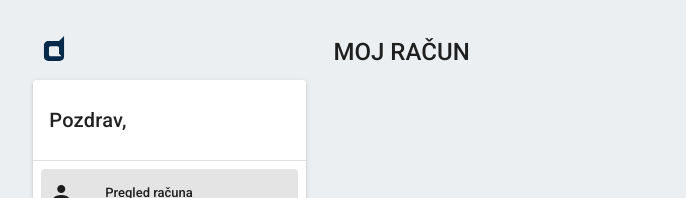
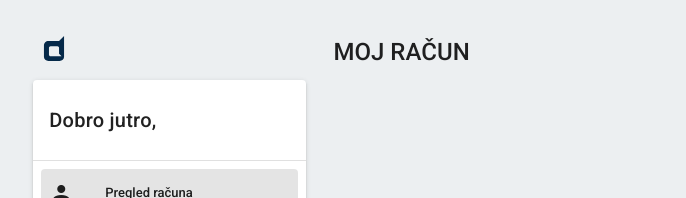
Before and after one commit to AidarKarimov315/Ecommerce-App-Vue, a Vue app: page /moj-racun in a window 1280 px wide. Shown: the top 198 px of the page, without its empty margins (125-811 px from the left). Built offline with nearby package versions, Linux system fonts and the light colour scheme; sample sign-in values are in the browser's storage.

Commit message:
feat(my account): add greeting depending on the time of day

```diff
--- /dev/null
+++ b/src/helpers/greetingTimeCroatian.js
@@ -0,0 +1,11 @@
+export function getGreeting() {
+    const date = new Date()
+    const hour = date.getHours();
+    if (hour >= 5 && hour < 12) {
+      return "Dobro jutro";
+    } else if (hour >= 12 && hour < 17) {
+      return "Dobar dan";
+    } else if ((hour >= 17 && hour <= 23) || hour < 5) {
+      return "Dobra večer";
+    }
+  }
--- a/src/views/userAccount/MyAccount.vue
+++ b/src/views/userAccount/MyAccount.vue
@@ -22,7 +22,7 @@
                         <v-list-item :class="{'py-4': $vuetify.breakpoint.mdAndUp}">
                             <v-list-item-content>
                             <v-list-item-title class="title">
-                                Pozdrav, {{ displayName }}
+                            {{ greeting }}, {{ displayName }}
                             </v-list-item-title>
                             </v-list-item-content>
                         </v-list-item>
@@ -67,7 +67,8 @@
 
 <script>
 import { mapGetters } from "vuex"
-import ThinFooter from "@/components/layout/TheThinFooter";
+import ThinFooter from "@/components/layout/TheThinFooter"
+import { getGreeting } from '@/helpers/greetingTimeCroatian'
 
 export default {
     name: "MyAccount",
@@ -86,6 +87,13 @@ export default {
         }
         },
     computed: {
+        greeting: {
+            get: function(){
+                if(getGreeting() == undefined) return null
+                return getGreeting()
+        }
+      },
+
         ...mapGetters('auth', ['displayName']),
     },
     methods: {
```
